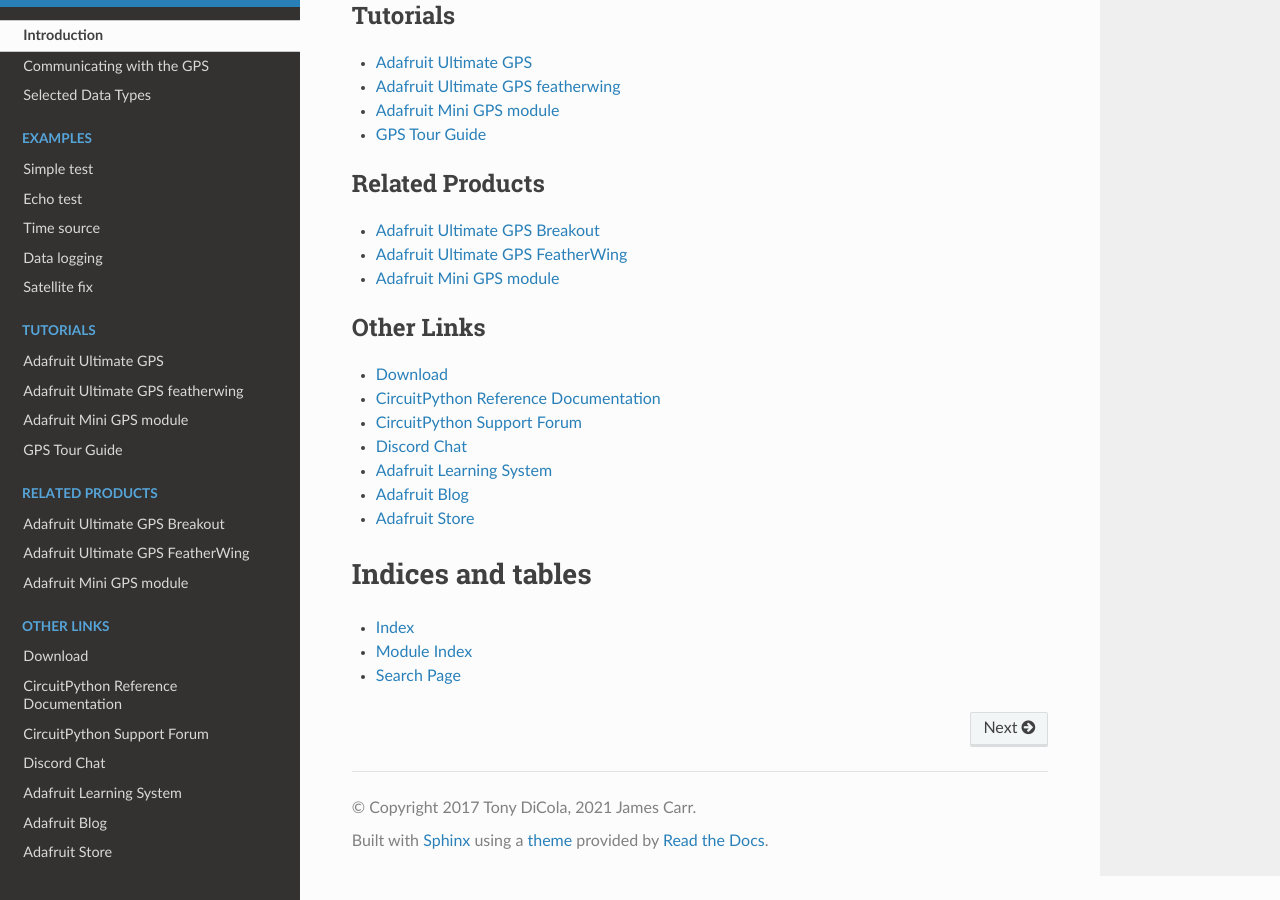
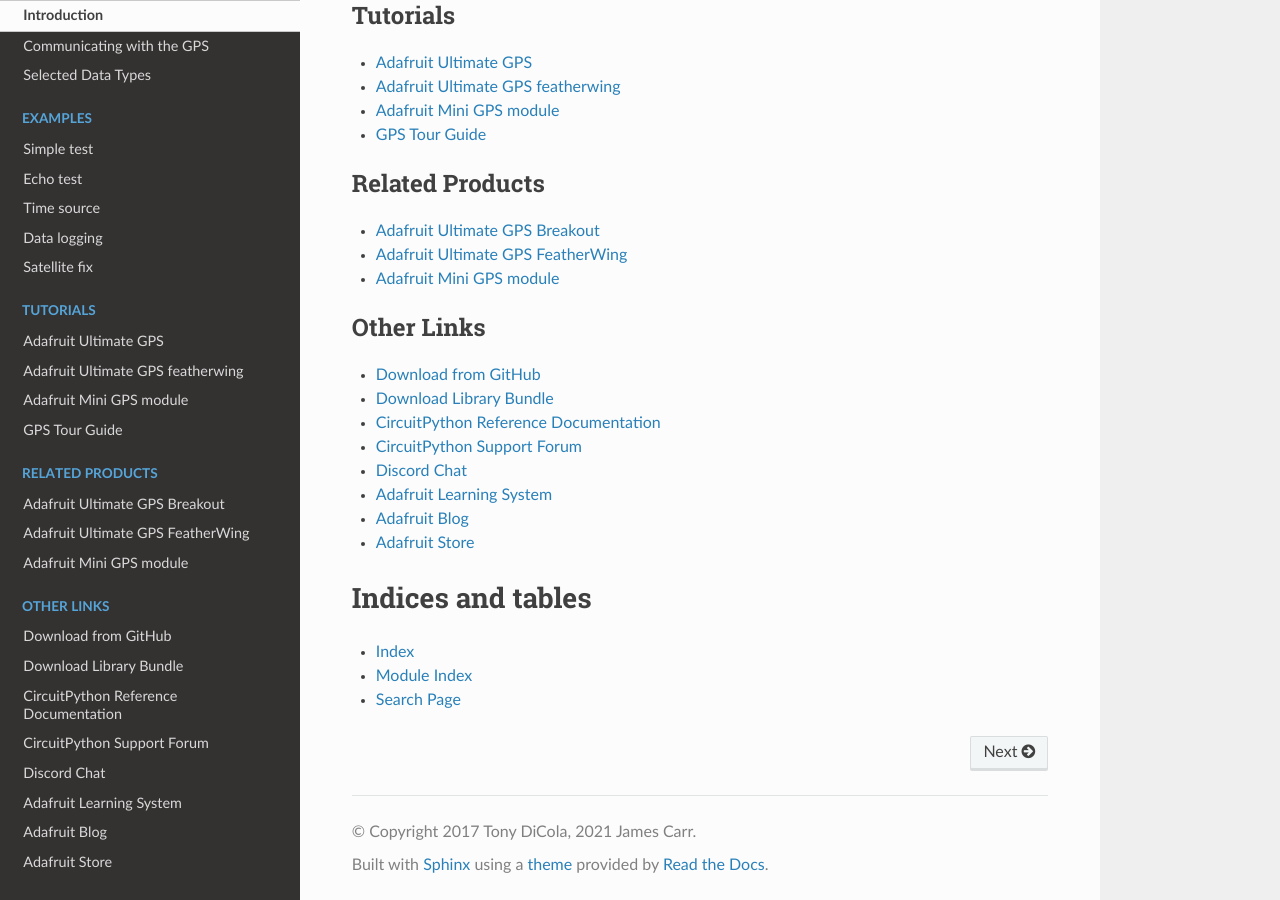
Before and after one commit to adafruit/Adafruit_CircuitPython_GPS, a Sphinx documentation site: the page built from docs/index.rst, in a window 1280 px wide and 900 px high, scrolled down 2734 px. Built offline with Sphinx 7.4.7 and the Read the Docs theme 2.0.0, drawn with Linux system fonts in a browser that asks for light colours.

Commit message:
Added cp.org link to index.rst

```diff
--- a/docs/index.rst
+++ b/docs/index.rst
@@ -39,7 +39,8 @@
 .. toctree::
     :caption: Other Links
 
-    Download <https://github.com/adafruit/Adafruit_CircuitPython_GPS/releases/latest>
+    Download from GitHub <https://github.com/adafruit/Adafruit_CircuitPython_GPS/releases/latest>
+    Download Library Bundle <https://circuitpython.org/libraries>
     CircuitPython Reference Documentation <https://docs.circuitpython.org>
     CircuitPython Support Forum <https://forums.adafruit.com/viewforum.php?f=60>
     Discord Chat <https://adafru.it/discord>
```
